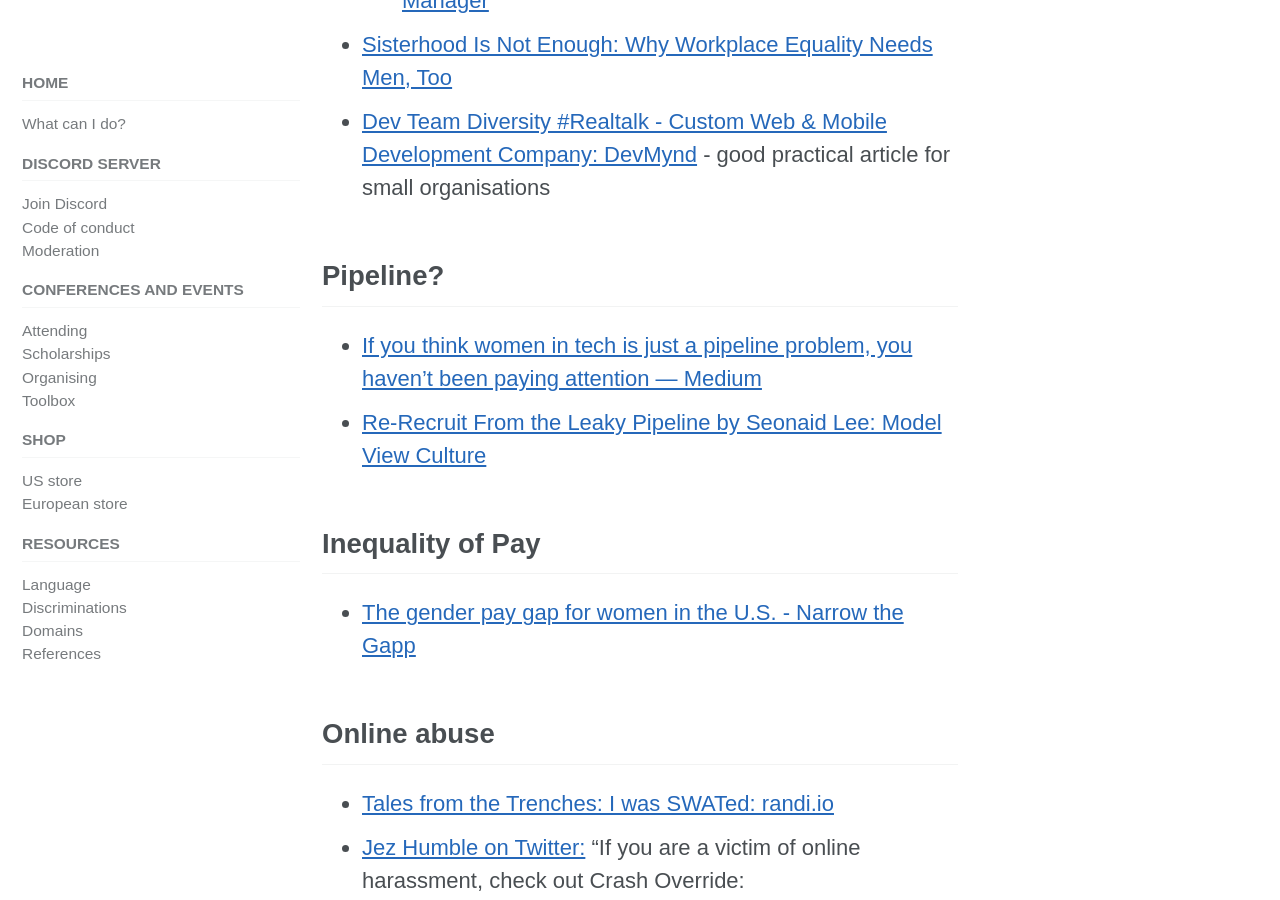
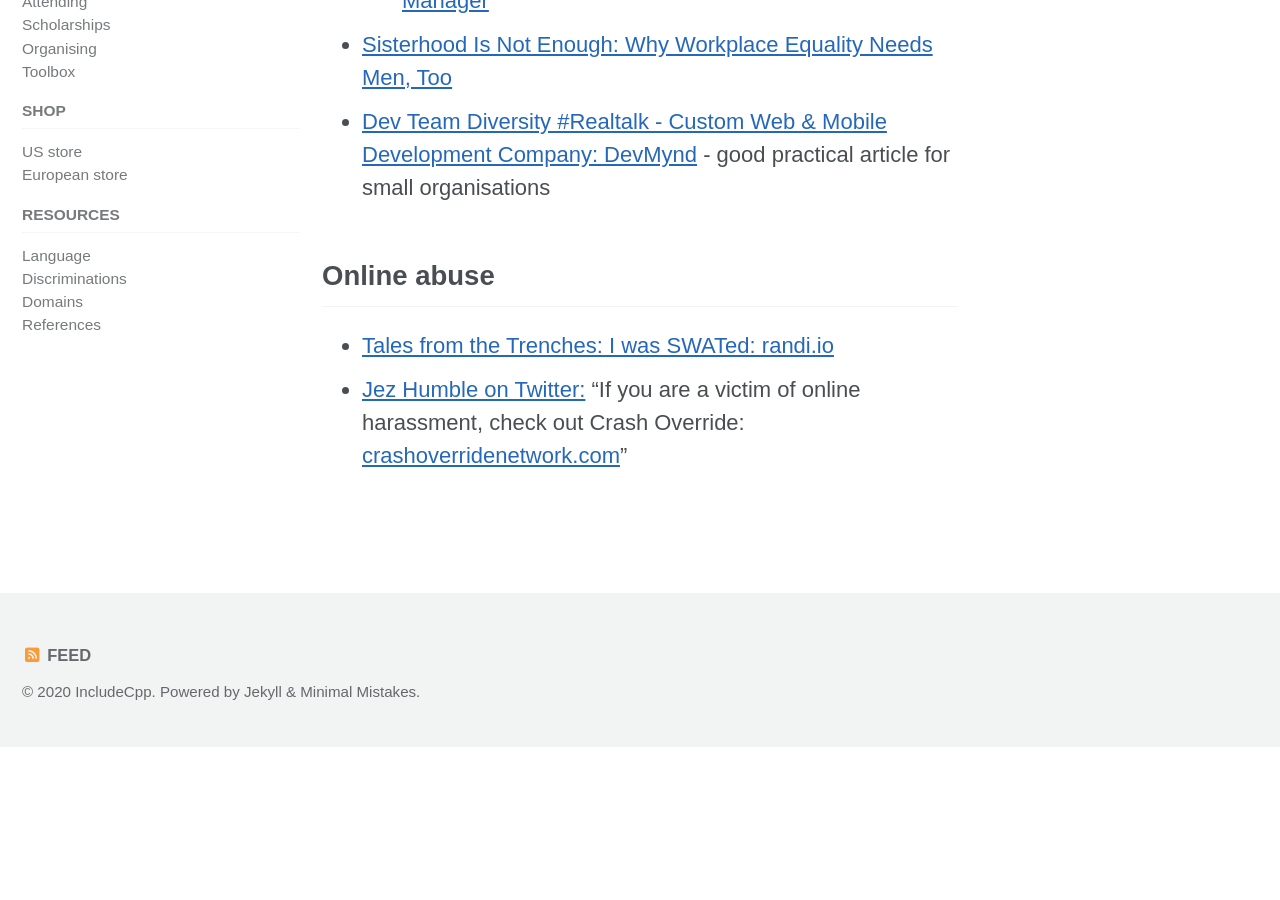
Before and after one commit to include-cpp/include-cpp.github.io, a Jekyll site: the page built from resources/equality_and_diversity.md, in a window 1280 px wide and 900 px high, scrolled down 5319 px. Built offline with Jekyll 4.4.1, drawn with Linux system fonts in a browser that asks for light colours; cached includes are drawn as plain includes; nearby versions of some CDN libraries; after the commit the page ends 6066 px from its top, so only the background shows below that; some of the changed text lies outside the part shown.

Commit message:
Move some jobs text to new location
Co-Authored-By: Kate Gregory <kategregory@users.noreply.github.com>

```diff
--- a/resources/equality_and_diversity.md
+++ b/resources/equality_and_diversity.md
@@ -84,15 +84,6 @@ title: Equality and Diversity
 * [Sisterhood Is Not Enough: Why Workplace Equality Needs Men, Too](http://mobile.nytimes.com/2016/08/14/jobs/sisterhood-is-not-enough-why-workplace-equality-needs-men-too.html)
 * [Dev Team Diversity #Realtalk - Custom Web & Mobile Development Company:  DevMynd](https://www.devmynd.com/blog/2015-08-09-dev-team-diversity-realtalk/) - good practical article for small organisations
 
-## Pipeline?
-
-* [If you think women in tech is just a pipeline problem, you haven’t been paying attention — Medium](https://medium.com/@racheltho/if-you-think-women-in-tech-is-just-a-pipeline-problem-you-haven-t-been-paying-attention-cb7a2073b996#.1e7rxm2gq)
-* [Re-Recruit From the Leaky Pipeline by Seonaid Lee:  Model View Culture](https://modelviewculture.com/pieces/re-recruit-from-the-leaky-pipeline)
-
-## Inequality of Pay
-
-* [The gender pay gap for women in the U.S. - Narrow the Gapp](https://narrowthegap.co/)
-
 ## Online abuse
 
 * [Tales from the Trenches: I was SWATed:  randi.io](http://blog.randi.io/2015/04/03/swated/)
```
Also changed, not shown: resources/domains/jobs.md (+7 -2 lines).
